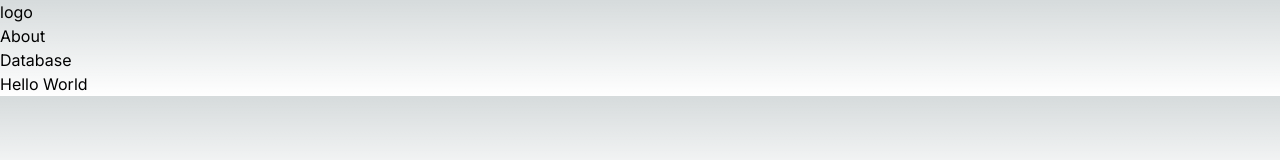
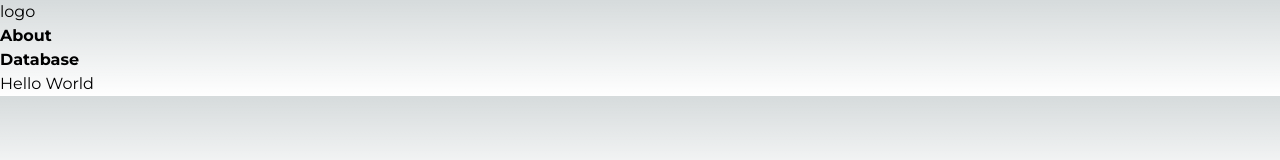
Before and after one commit to Josie1902/ReactExperiment, a Next.js app in the folder react-next13-tinker/: page / in a window 1280 px wide. Shown: the top 160 px of the page. Built offline with nearby package versions, Linux system fonts and the light colour scheme.

Commit message:
added monserrat font type

```diff
--- a/react-next13-tinker/app/layout.js
+++ b/react-next13-tinker/app/layout.js
@@ -1,7 +1,7 @@
 import './globals.css'
-import { Inter } from 'next/font/google'
+import { Montserrat } from 'next/font/google'
 
-const inter = Inter({ subsets: ['latin'] })
+const montserrat = Montserrat({ weight:["400","700"],subsets: ['latin'] })
 
 export const metadata = {
   title: 'Create Next App',
@@ -11,10 +11,10 @@ export const metadata = {
 export default function RootLayout({ children }) {
   return (
     <html lang="en">
-      <body className={inter.className}>
+      <body className={montserrat.className}>
       <nav>
           <h1>logo</h1>
-          <ul>
+          <ul className="font-semibold">
             <li><a href="#">About</a></li>
             <li><a href="#">Database</a></li>
           </ul>
--- a/react-next13-tinker/app/page.js
+++ b/react-next13-tinker/app/page.js
@@ -1,6 +1,3 @@
-import Image from 'next/image'
-import styles from './page.module.css'
-
 export default function Home() {
   return (
     <main>
```
